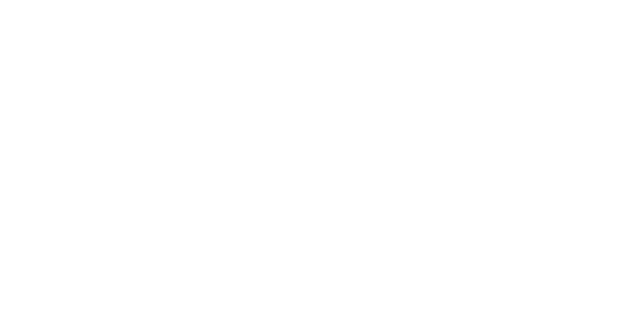
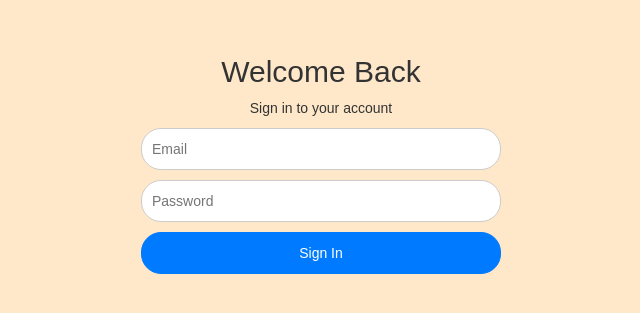
Before and after one commit to unsw-cse-comp3900-9900-23T2/capstone-project-3900w18adingos, a React (Vite) app in the folder frontend/: page /signin in a window 1280 px wide. Before the commit this address had no page. Shown: the part 251-564 px from the top of the page, without its empty margins (319-959 px from the left). Built offline with nearby package versions, Linux system fonts and the light colour scheme.

Commit message:
added SignIn page

```diff
--- a/frontend/src/App.tsx
+++ b/frontend/src/App.tsx
@@ -1,15 +1,20 @@
 import "./styles/Map.css"
 import SignUp from "./pages/SignUp";
 import MapHomePage from "./pages/MapHomePage"
-
+import Profile from "./pages/Profile"
 import { Routes, Route, BrowserRouter} from "react-router-dom";
+import SignIn from "./pages/SignIn";
 
 const App = () => {
     return (
       <BrowserRouter>
         <Routes>
           <Route path="/signup" element={<SignUp />} />
+          <Route path="/signin" element={<SignIn />} />
+
           <Route path="/home" element={<MapHomePage />} />
+
+          <Route path="/profile" element={<Profile />} />
       </Routes>
     </BrowserRouter>
     );
--- /dev/null
+++ b/frontend/src/Pages/Profile.tsx
@@ -0,0 +1,49 @@
+import React from 'react';
+import '../styles/Profile.css';
+import '@react-google-maps/api';
+import { useNavigate } from 'react-router-dom';
+
+
+const Profile: React.FC = () => {
+  const navigate = useNavigate();
+
+  const handleClose = () => {
+    navigate(-1); // Go back
+  };
+
+
+  return (
+    <div className="profile-page">
+      <header>
+        Profile Page
+        <button onClick={handleClose}>X</button>
+      </header>
+      <section>
+        <h2>Account</h2>
+        <ul>
+          <li>Personal Information</li>
+          <li>Edit Profile</li>
+          <li>Language</li>
+          <li>Country</li>
+        </ul>
+      </section>
+      <section>
+        <h2>General</h2>
+        <ul>
+          <li>Help</li>
+          <li>Touch ID and Password</li>
+          <li>Dark Mode</li>
+        </ul>
+      </section>
+      <section>
+        <h2>Help and Support</h2>
+        <ul>
+          <li>Help</li>
+          <li>About Us</li>
+        </ul>
+      </section>
+    </div>
+  );
+};
+
+export default Profile;
--- /dev/null
+++ b/frontend/src/Pages/SignIn.tsx
@@ -0,0 +1,47 @@
+// SignIn.tsx
+import React, {useState} from 'react';
+import { useForm } from 'react-hook-form';
+import axios from 'axios';
+import "../styles/SignUp.css"
+
+interface FormInputs {
+  email: string;
+  password: string;
+}
+
+const SignIn: React.FC = () => {
+  const { register, handleSubmit } = useForm<FormInputs>();
+  const [message, setMessage] = useState("");
+
+  const onSubmit = async (data: FormInputs) => {
+    const { email, password } = data;
+
+    const payload = {
+      email,
+      password,
+    };
+
+    try {
+      const response = await axios.post('http://localhost:5000/signin', payload);
+      setMessage(response.data.message);
+    } catch (error) {
+      console.error(error);
+    }
+  };
+
+  return (
+    <div className="signup-container">
+      <h2 className="signup-title">Welcome Back</h2>
+      <p className="signup-sub-title">Sign in to your account</p>
+      <form onSubmit={handleSubmit(onSubmit)} className="signup-form">
+        <input {...register("email")} placeholder="Email" type="email" className="input-field" />
+        <input {...register("password")} placeholder="Password" type="password" className="input-field" />
+
+        <button type="submit" className="submit-button">Sign In</button>
+      </form>
+      {message && <p>{message}</p>}
+    </div>
+  );
+};
+
+export default SignIn;
```
